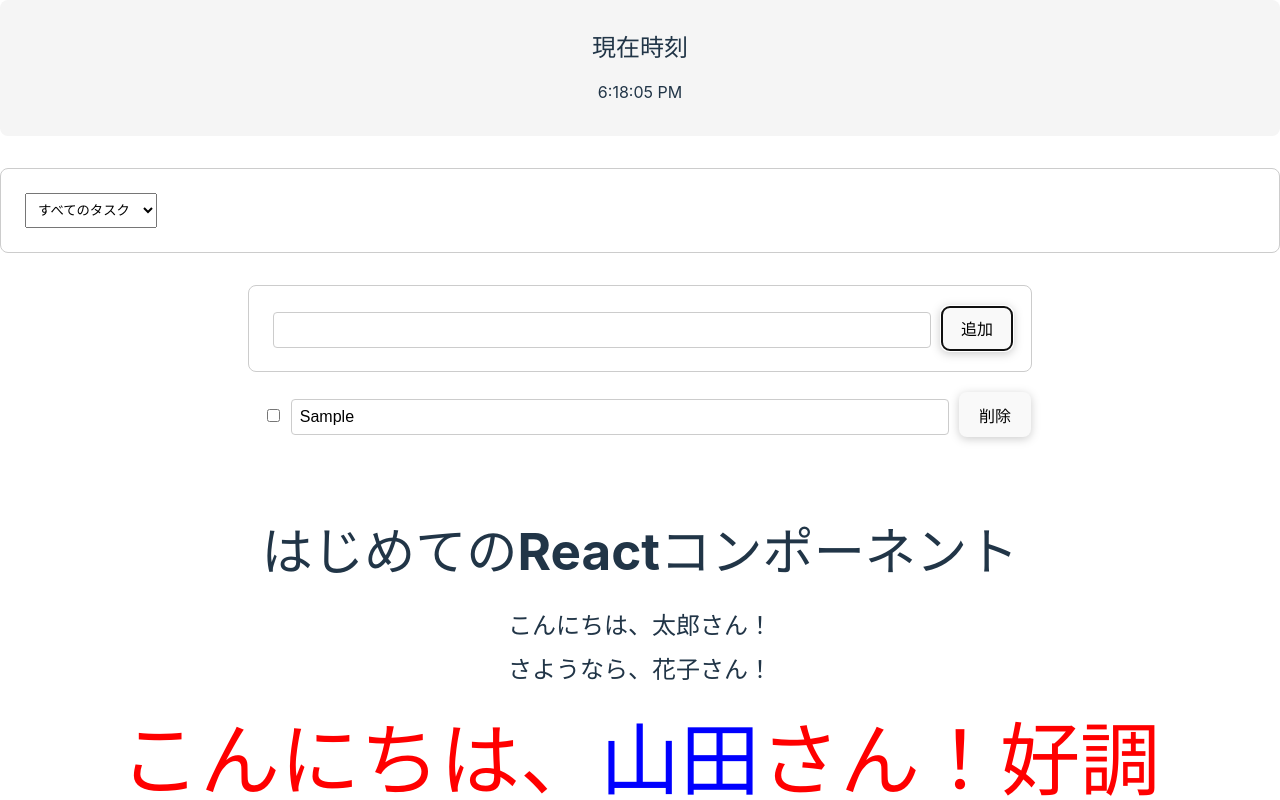
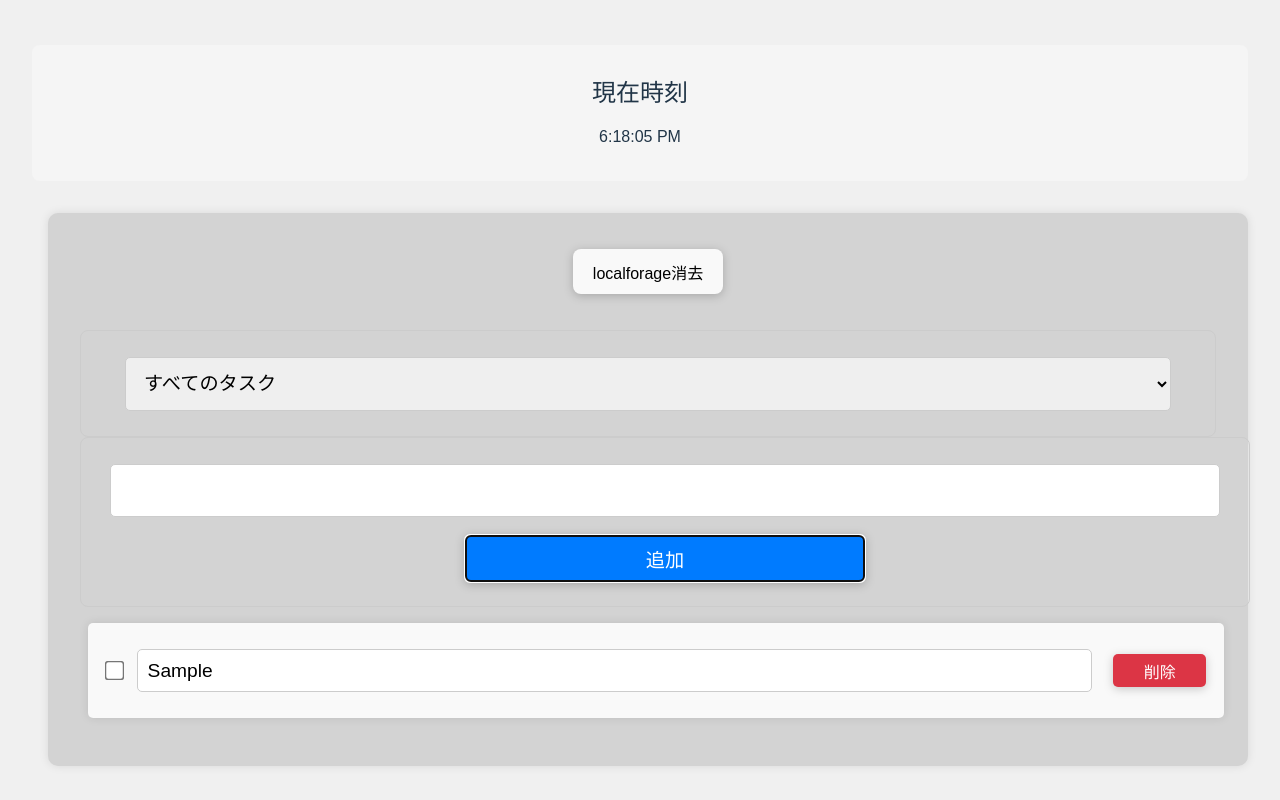
Before and after one commit to sutou81/todo_list_proaka, a React (Vite) app in the folder vite-project/: page / in a window 1280 px wide. Both pictures are taken after typing "Sample" into the empty fields and a click on the button "追加". Shown: the top 800 px of the page. Built offline with nearby package versions, Linux system fonts and the light colour scheme.

Commit message:
Finish feature/local_db_insert(ReactでTodoアプリを作ろう_5完了)

```diff
--- a/vite-project/src/App.css
+++ b/vite-project/src/App.css
@@ -82,6 +82,7 @@ button:hover{
 /*お問い合わせフォームcss*/
 form{
   display:flex;
+  width:100%;
   flex-direction:column;
   gap:1rem;
   padding:1rem;
@@ -366,6 +367,7 @@ h3.fadeout{
   }
 }
 
-.display-select{
-  text-align:left;
+section.display-select{
+  text-align:center;
+  margin-bottom:0;
 }
--- a/vite-project/src/index.css
+++ b/vite-project/src/index.css
@@ -102,3 +102,120 @@ ul {
 li {
   margin-bottom:0.5em;
 }
+/* 画面全体のスタイル */
+body, html {
+  height: 140%;
+  width: 100%;
+  margin: 0;
+  font-family: 'Arial', sans-serif;
+  background-color: #f0f0f0; /* 微妙なグレーの背景色 */
+}
+
+
+#root {
+  max-width: 1300px; /* 最大幅を1600pxに拡大 */
+  margin: 0 auto;
+  padding: 2rem;
+  text-align: center;
+}
+
+
+.todo-container {
+  background-color: #d3d3d3;
+  padding: 2em;
+  border-radius: 10px;
+  box-shadow: 0 0 10px rgba(0, 0, 0, 0.1);
+  width: 100%; /* 幅を100%に設定 */
+  max-width: 1200px; /* 最大幅を1200pxに設定 */
+  margin: 1em; /* 中央寄せ */
+  box-sizing: border-box; /* パディングとボーダーを含む */
+}
+
+
+select, input[type='text'], button[type='submit'] {
+  width: 95%;
+  margin: 0.5em 0;
+  padding: 0.75em; /* パディングを大きく */
+  font-size: 1.2em; /* フォントサイズを大きく */
+  border: 1px solid #ccc;
+  border-radius: 5px;
+}
+
+
+button[type='submit'] {
+  background-color: #007BFF;
+  color: #fff;
+  border: none;
+  cursor: pointer;
+  height: 45px;
+  width: 35%;
+  font-size: 1.2em;
+  padding: 0.5em 1em;
+}
+
+
+button[type='submit']:hover {
+  background-color: #0056b3;
+}
+
+
+ul {
+  list-style: none;
+  padding: 0;
+  width: 100%; /* 幅を100%に設定 */
+}
+
+
+li {
+  display: flex;
+  align-items: center;
+  justify-content: space-between;
+  background: #f9f9f9;/* 背景色を白に設定 */
+  padding: 1em; /* パディングを大きく */
+  margin: 1em 0; /* マージンを大きく */
+  border-radius: 5px;
+  box-shadow: 0 0 10px rgba(0, 0, 0, 0.1); /* リストアイテムのシャドウを追加 */
+  width: 100%; /* 幅を100%に設定 */
+  box-sizing: border-box; /* パディングとボーダーを含む */
+}
+
+
+li input[type='text'] {
+  flex-grow: 1;
+  margin-right: 1em;
+  border: 1px solid #ccc; /* ボーダーを追加 */
+  border-radius: 5px; /* ボーダーの角を丸く */
+  background: #fff; /* 背景色を白に設定 */
+  outline: none;
+  font-size: 1.2em; /* フォントサイズを大きく */
+  padding: 0.5em; /* パディングを追加 */
+  box-sizing: border-box; /* パディングとボーダーを含む */
+}
+
+
+li input[type='checkbox'] {
+  margin-right: 1em;
+  transform: scale(1.5); /* チェックボックスを大きく */
+}
+
+
+li button {
+  padding: 0.3em 0.6em;
+  background-color: #dc3545;
+  color: #fff;
+  border: none;
+  border-radius: 5px;
+  cursor: pointer;
+  width: 100px;
+}
+
+
+li button:hover {
+  background-color: #c82333;
+}
+
+
+button[disabled] {
+  background-color: #ccc;
+  cursor: not-allowed;
+}
--- a/vite-project/src/todo.tsx
+++ b/vite-project/src/todo.tsx
@@ -1,4 +1,6 @@
-import { useState } from "react";
+import { useState, useEffect } from "react";
+import localforage from "localforage";
+
 
 //"Todo"型の定義をコンポーネントの外で行います
 type Todo = {
@@ -20,7 +22,25 @@ const Todo:React.FC = () => {
   //上記で設定したtype Filterの各々の値が状況に応じて格納される。
   const [filter, setFilter] = useState('all')
 
+  //useEffect フックを使ってコンポーネントのマウント時にデータを取得
+  useEffect(() => {
+    localforage.getItem('todo-20250405').then((values) => {
+      if(values){
+        setTodos(values as Todo[])
+      }
+    })
+  }, []);
 
+  // useEffect フックを使って todos ステートが更新されるたびにデータを保存
+  useEffect(() => {
+    localforage.setItem('todo-20250405', todos)
+  }, [todos])
+
+  const handleLocalForageRemove = () => {
+    localforage.removeItem('todo-20250405').then((values) => {
+      setTodos([])
+    })
+  }
 
   //フィルタリングされたタスクリストを取得する関数
   const getFilteredTodos = () => {
@@ -57,6 +77,54 @@ const Todo:React.FC = () => {
     setFilter(filter);
   }
 
+  //🚩注目🚩以下のジェネリック関数を使って、handleEdit,handleCheck, handleRmoveを統一する。呼び出し側でも
+  /*以下は表は、V extends Todo[K]の解説
+  ✨🌹つまり、V extends Todo[K]の意図はTodoがjavascriptオブジェクトなので以下の様な構成のため
+  →key:value Todo[K]つまり、Vはvalueの型であること、つまり、型注釈をしていしてる✨🌹
+  上記の✨🌹の説明と以下のtype Todoの構成を踏まえて以下の表を参照すること
+  ※参照
+  type Todo = {
+    content: string; //プロパティ content は文字列型
+    readonly id: number;
+    completed_flg: boolean;//タスクの完了/未完了を判定する
+    delete_flg: boolean;//削除に関するフラグ
+  }
+  ※
+    K	          Todo[K]の型	Vの期待される型
+   "content"	  string	    string
+   "id"	        number	    number
+   "delete_flg"	boolean	    boolean
+  */
+  const handleTodo = <K extends keyof Todo, V extends Todo[K]>(
+    id:number,
+    key:K,
+    value: V
+  ) => {
+    setTodos((todos) => {
+      const newTodos = todos.map((todo) => {
+        if (todo.id === id) {
+          return {...todo, [key]:value};
+        }else{
+          return todo;
+        }
+      })
+
+      return newTodos;
+    })
+  }
+
+  //🌟のコード
+  //Todo配列の中から指定されたidのTodoを探して、指定されたプロパティ（key）の値だけを更新して、新しい配列を返す関数
+  const updateTodo =<T extends keyof Todo>(todos:Todo[], id:number, key: T, value:Todo[T]): Todo[] => {
+    return todos.map((todo) => {
+      if(todo.id === id) {
+        return {...todo, [key]:value}
+      }
+      return todo;
+    })
+  }
+
+  //🌕これを上記の//🌟のコードを使い変更→このコード🌕と以下のコード🌕はジェネリック関数上記の🌟を使い簡易化できる
   const handleRemove = (id: number, delete_flg: boolean) => {
     setTodos((todos) => {
       /*mapの以下のコードは
@@ -83,12 +151,13 @@ const Todo:React.FC = () => {
     })
   };
 
+  //🌕これを上記の//🌟のコードを使い変更→このコード🌕と以下のコード🌕はジェネリック関数上記の🌟を使い簡易化できる
   /*どの todo がチェックされたのかを特定するために id と completed_flg
     プロパティの値を引数として受け取ります。その後todo
     オブジェクトの completed_flg プロパティを更新します。
    */
   const handleCheck = (id: number, completed_flg: boolean) => {
-    setTodos((todos) => { //配列型に格納されたタスクを1つずつ取り出す
+    /*setTodos((todos) => { //配列型に格納されたタスクを1つずつ取り出す
       const newTodos = todos.map((todo) => {//一つずつ取り出した各要素を取り出してる
         if (todo.id === id) { //checkboxにチェックしたら、completed_flgの値を変える
           return { ...todo, completed_flg }
@@ -97,9 +166,11 @@ const Todo:React.FC = () => {
       });
 
       return newTodos
-    })
+    })*/
+   setTodos((todos) => updateTodo(todos,id, 'completed_flg', completed_flg))
   }
 
+  //🌕これを上記の//🌟のコードを使い変更→このコード🌕と以下のコード🌕はジェネリック関数上記の🌟を使い簡易化できる
   const handleEdit = (id:number, value:string) => {
     /*
      setTodosはuseStateに保存してあるものの中で該当するid
@@ -189,7 +260,8 @@ const Todo:React.FC = () => {
 
   const isFormDisabled = filter === 'completed' || filter === 'delete'
   return (
-    <div>
+    <div className="todo-container">
+      <button onClick={handleLocalForageRemove}>localforage消去</button>
       <section className="display-select">
         {/* 下記のonChangeのコードについて
           「as」を使う意味
@@ -240,15 +312,15 @@ const Todo:React.FC = () => {
                 checked={todo.completed_flg}
                 disabled={isFormDisabled}
                 // 呼び出し側で checked フラグを反転させる
-                onChange={() => handleCheck(todo.id, !todo.completed_flg)}
+                onChange={() => handleTodo(todo.id,  'completed_flg', !todo.completed_flg)}
               />
               <input
                 type="text"
                 value={todo.content}
                 disabled={todo.completed_flg}
-                onChange= {(e) => handleEdit(todo.id, e.target.value) }
+                onChange= {(e) => handleTodo(todo.id, 'content', e.target.value) }
               />
-              <button onClick={() => handleRemove(todo.id, !todo.delete_flg)}>
+              <button onClick={() => handleTodo(todo.id, 'delete_flg', !todo.delete_flg)}>
                 {todo.delete_flg ? '復元' : '削除'}
               </button>
             </li>//todoのリストを表示
```
